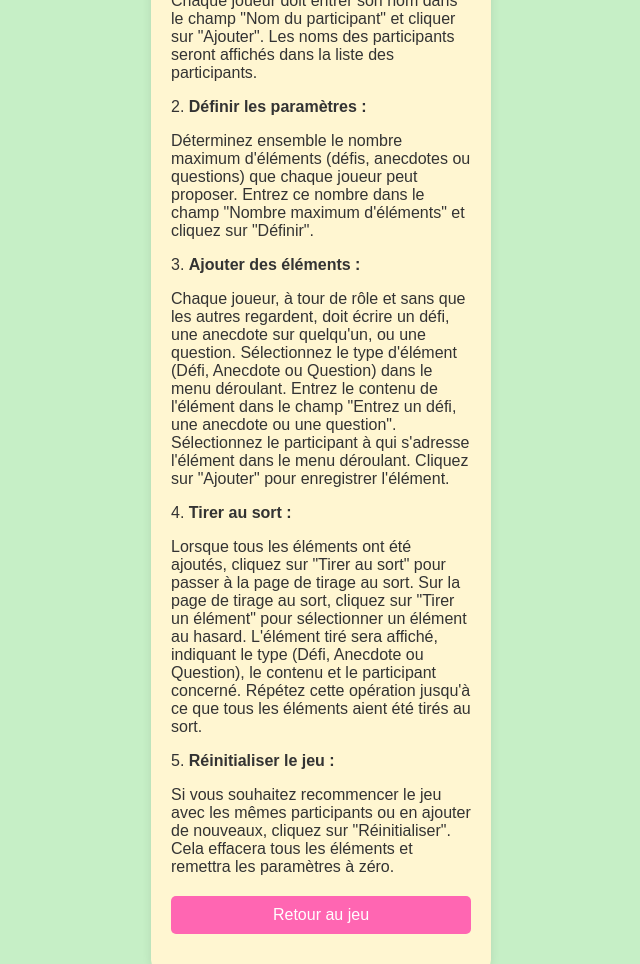
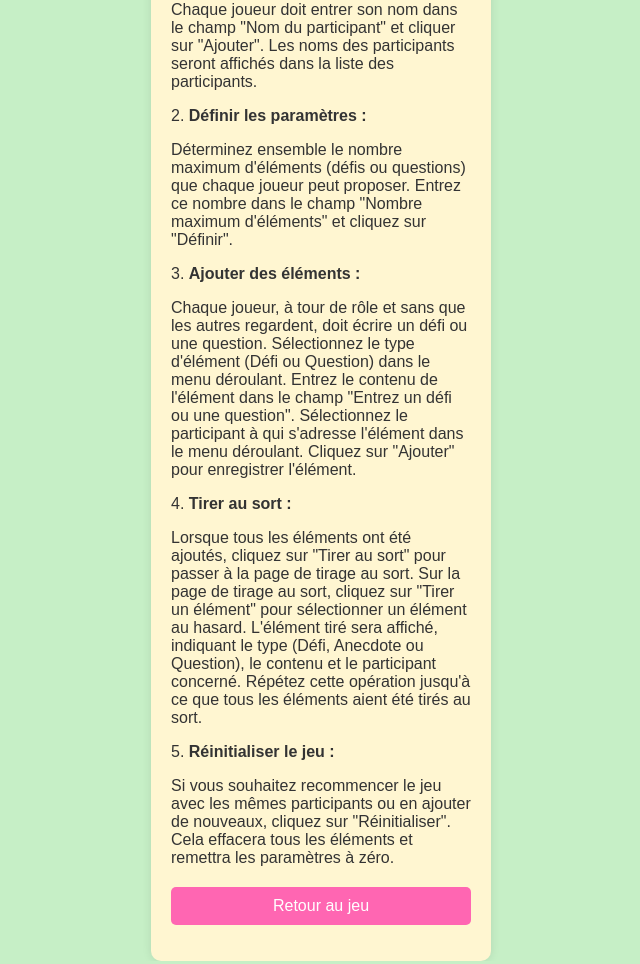
Before and after one commit to funvibestudio/ChallengeSpin, a plain HTML site: page regles.html in a window 1280 px wide. Shown: the top 964 px of the page, without its empty margins (319-959 px from the left). Drawn offline with Linux system fonts and the light colour scheme.

Commit message:
Update regles.html

```diff
--- a/regles.html
+++ b/regles.html
@@ -52,10 +52,10 @@
         <p>Chaque joueur doit entrer son nom dans le champ "Nom du participant" et cliquer sur "Ajouter". Les noms des participants seront affichés dans la liste des participants.</p>
 
         <p>2. <strong>Définir les paramètres :</strong></p>
-        <p>Déterminez ensemble le nombre maximum d'éléments (défis, anecdotes ou questions) que chaque joueur peut proposer. Entrez ce nombre dans le champ "Nombre maximum d'éléments" et cliquez sur "Définir".</p>
+        <p>Déterminez ensemble le nombre maximum d'éléments (défis ou questions) que chaque joueur peut proposer. Entrez ce nombre dans le champ "Nombre maximum d'éléments" et cliquez sur "Définir".</p>
 
         <p>3. <strong>Ajouter des éléments :</strong></p>
-        <p>Chaque joueur, à tour de rôle et sans que les autres regardent, doit écrire un défi, une anecdote sur quelqu'un, ou une question. Sélectionnez le type d'élément (Défi, Anecdote ou Question) dans le menu déroulant. Entrez le contenu de l'élément dans le champ "Entrez un défi, une anecdote ou une question". Sélectionnez le participant à qui s'adresse l'élément dans le menu déroulant. Cliquez sur "Ajouter" pour enregistrer l'élément.</p>
+        <p>Chaque joueur, à tour de rôle et sans que les autres regardent, doit écrire un défi  ou une question. Sélectionnez le type d'élément (Défi ou Question) dans le menu déroulant. Entrez le contenu de l'élément dans le champ "Entrez un défi ou une question". Sélectionnez le participant à qui s'adresse l'élément dans le menu déroulant. Cliquez sur "Ajouter" pour enregistrer l'élément.</p>
 
         <p>4. <strong>Tirer au sort :</strong></p>
         <p>Lorsque tous les éléments ont été ajoutés, cliquez sur "Tirer au sort" pour passer à la page de tirage au sort. Sur la page de tirage au sort, cliquez sur "Tirer un élément" pour sélectionner un élément au hasard. L'élément tiré sera affiché, indiquant le type (Défi, Anecdote ou Question), le contenu et le participant concerné. Répétez cette opération jusqu'à ce que tous les éléments aient été tirés au sort.</p>
```
